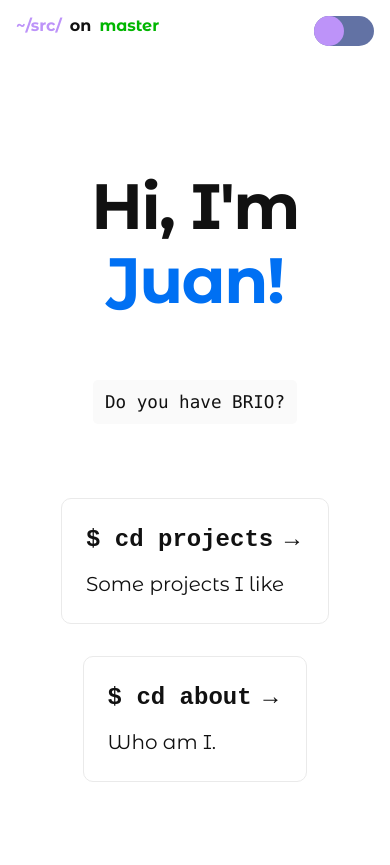
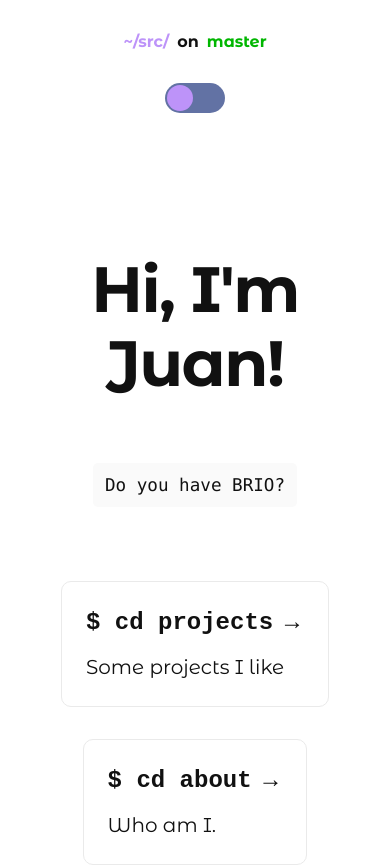
Before and after one commit to JuanIWK3/portifolio, a Next.js app: page / in a window 390 px wide. Shown: the top 865 px of the page. Built offline with nearby package versions, Linux system fonts and the light colour scheme.

Commit message:
fix: header responsivity

```diff
--- a/app/head.tsx
+++ b/app/head.tsx
@@ -6,5 +6,5 @@ export default function Head() {
       <meta name="description" content="Generated by create next app" />
       <link rel="icon" href="/favicon.ico" />
     </>
-  )
+  );
 }
--- a/app/page.tsx
+++ b/app/page.tsx
@@ -7,9 +7,7 @@ export default function Home() {
   return (
     <div className={styles.container}>
       <main className={styles.main}>
-        <h1 className={styles.title}>
-          Hi, I'm <a href="">Juan!</a>
-        </h1>
+        <h1 className={styles.title}>Hi, I'm Juan!</h1>
 
         <p className={styles.description}>
           <code className={styles.code}>Do you have BRIO?</code>
--- a/app/projects/projects.module.scss
+++ b/app/projects/projects.module.scss
@@ -29,7 +29,7 @@
   transition: all 0.2s ease-in;
 
   &:hover {
-    scale: 1.2;
+    scale: 1.1;
     box-shadow: 2px 2px 10px 1px #6272a4;
   }
 
--- a/components/header/header.module.scss
+++ b/components/header/header.module.scss
@@ -1,10 +1,16 @@
 .navContainer {
   display: flex;
+  align-items: center;
   justify-content: space-between;
   padding: 1rem;
   font-weight: bold;
 
+  @media (max-width: 600px) {
+    flex-direction: column;
+  }
+
   .p10k {
+    padding: 1rem;
     display: flex;
     gap: 0.5rem;
 
--- a/components/header/themeToggle/toggle.module.scss
+++ b/components/header/themeToggle/toggle.module.scss
@@ -4,6 +4,11 @@ $radius: 30px;
   display: flex;
   align-items: center;
   gap: 1rem;
+  padding: 1rem;
+
+  @media (max-width: 600px) {
+    flex-direction: column;
+  }
 
   .yes,
   .no {
@@ -25,11 +30,12 @@ $radius: 30px;
       width: 100%;
       border-radius: $radius;
       cursor: pointer;
+      padding: 2px;
 
       .handle {
         position: absolute;
-        height: $radius;
-        width: $radius;
+        height: $radius - 4;
+        width: $radius - 4;
         background: #bd93f9;
         border-radius: 50%;
         animation: slide-half-left 0.5s forwards;
```
